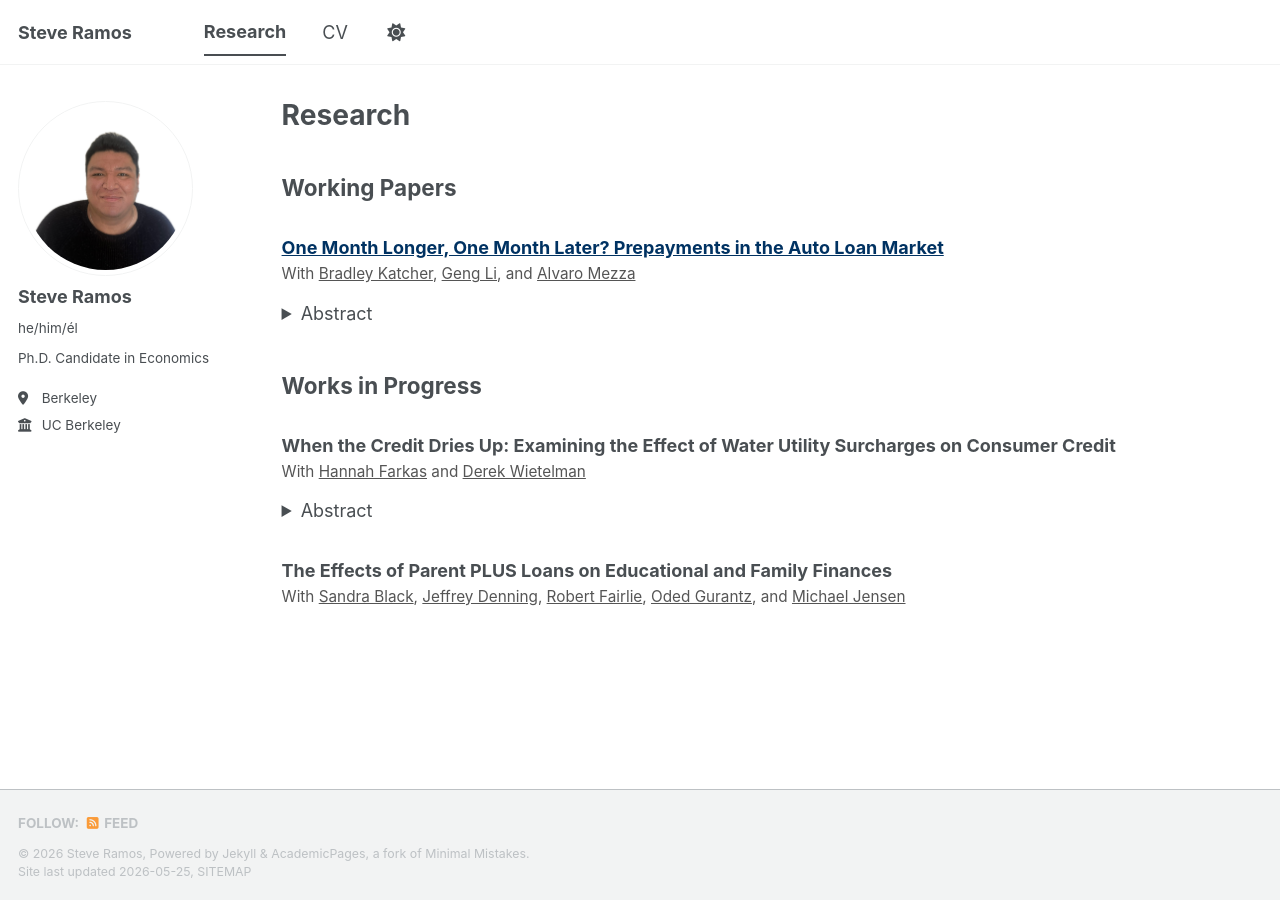
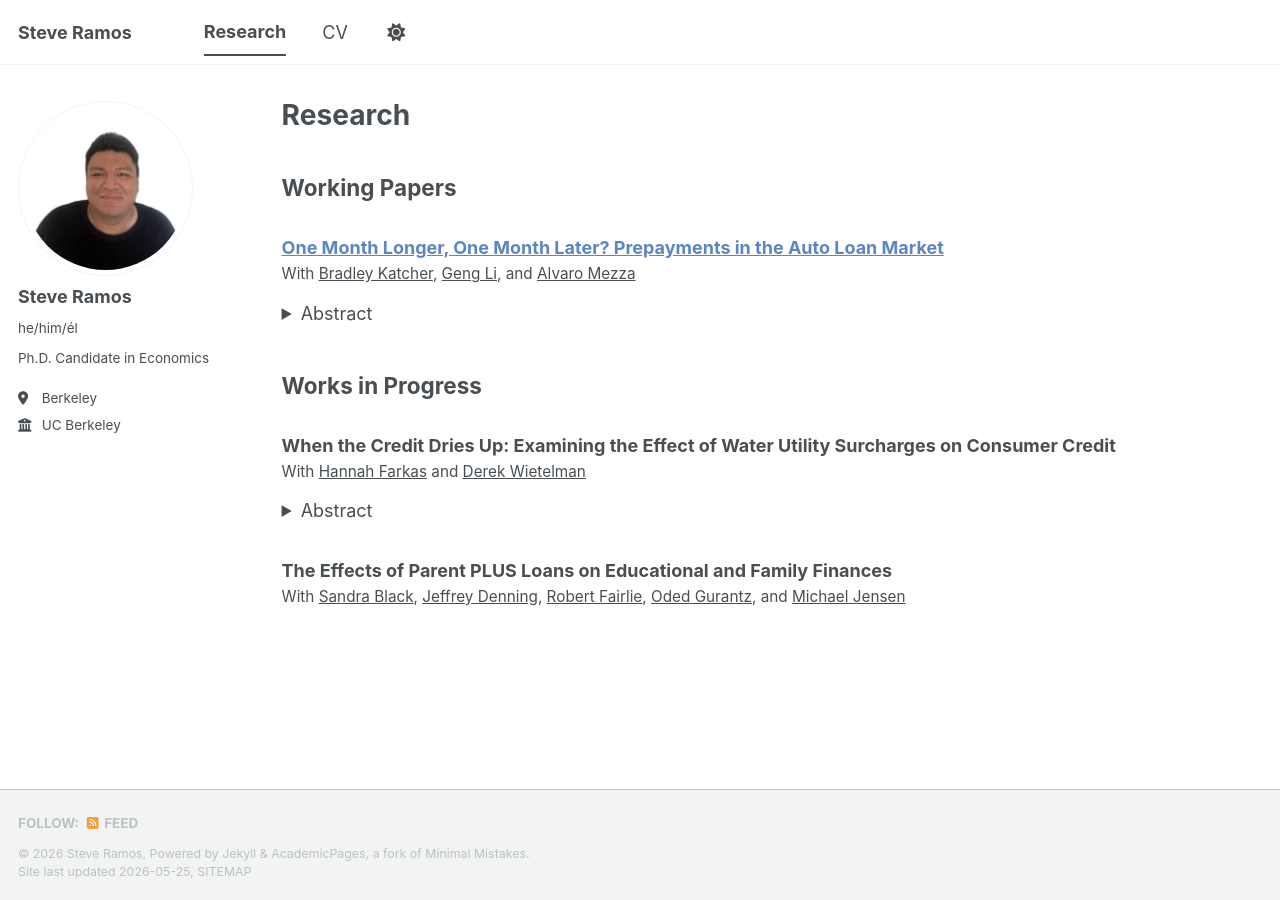
Before and after one commit to ramos-steve/ramos-steve.github.io, a Jekyll site: the page built from _pages/research.md, in a window 1280 px wide. Built offline with Jekyll 4.4.1, drawn with Linux system fonts in a browser that asks for light colours; a script bundle is joined from its source files by our own code; library files that are not in the unit come from our copies.

Commit message:
Update _custom.scss

```diff
--- a/_sass/_custom.scss
+++ b/_sass/_custom.scss
@@ -2,7 +2,7 @@
 .page__content a,
 .archive a,
 .sidebar a {
-  color: #003262;
+  color: #5c85c4;;
   text-decoration: none;
   border-bottom: none;
   box-shadow: none;
@@ -12,7 +12,7 @@
 .page__content a:hover,
 .archive a:hover,
 .sidebar a:hover {
-  color: #001f4d;
+  color: #3a5d9c;
   text-decoration: none;
   border-bottom: none;
   box-shadow: none;
@@ -21,7 +21,7 @@
 /* Coauthor links look like normal text until hover */
 .coauthors {
   font-size: 0.85em;
-  color: #555;
+  color: inherit;
   margin-top: -0.25rem;
   margin-bottom: 0.75rem;
 }
```
